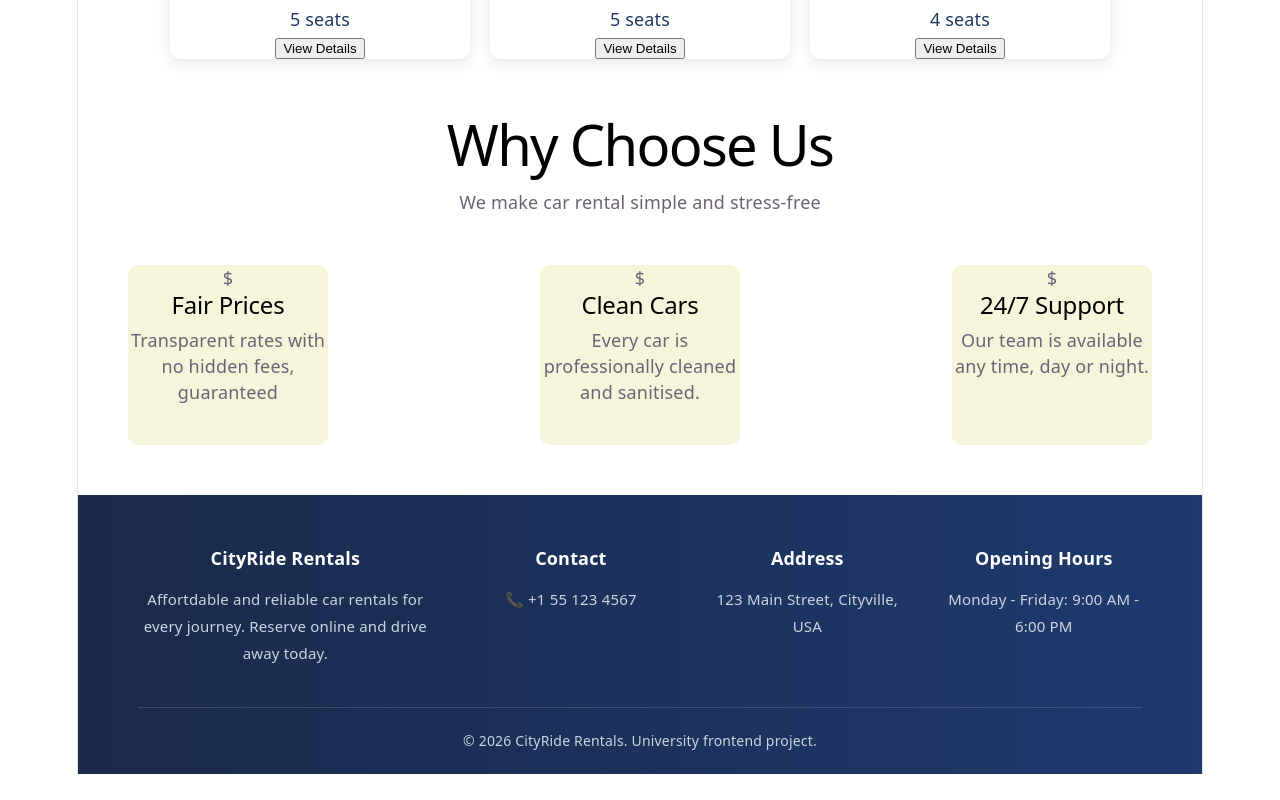
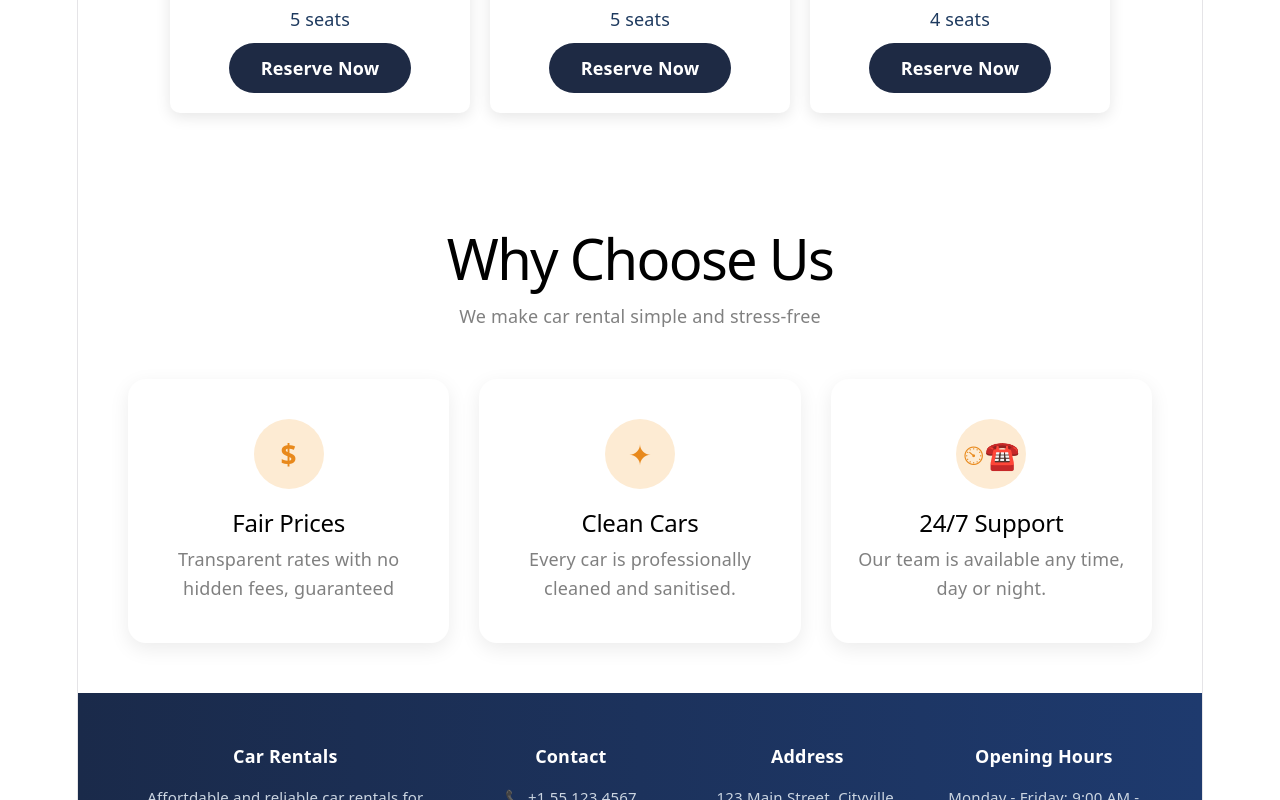
Before and after one commit to 52330128-Anas/webproject, a React (Vite) app: page / in a window 1280 px wide. Shown: the part 520-1320 px from the top of the page. Before the commit the page ends 1294 px from the top, so only its background shows below. Built offline with nearby package versions, Linux system fonts and the light colour scheme.

Commit message:
create cars ,offers, contact,footer and some edit

```diff
--- a/src/Component/Card.jsx
+++ b/src/Component/Card.jsx
@@ -1,6 +1,6 @@
 import React from "react";
 import "../Style/Card.css";
-
+import{Link} from "react-router-dom"
 const Card = ({ image, name, price, transmission, seats }) => {
   return (
     <div className="card">
@@ -9,7 +9,7 @@ const Card = ({ image, name, price, transmission, seats }) => {
       <p>{price}</p>
       <p>{transmission}</p>
       <p>{seats}</p>
-      <button className="card-btn">View Details</button>
+      <Link to="/Reservation" className="card-btn">Reserve Now</Link>
     </div>
   );
 };
--- a/src/Component/Footer.jsx
+++ b/src/Component/Footer.jsx
@@ -8,7 +8,7 @@ const Footer = () => {
         <div className="footer-top">
 
         <div>
-        <h3>CityRide Rentals</h3>
+        <h3>Car Rentals</h3>
         <p>Affortdable and reliable car rentals for every journey. Reserve online and drive away today.</p>
 </div>
 
@@ -28,7 +28,7 @@ const Footer = () => {
       </div>
 
       <div className="footer-bottom">
-        © 2026 CityRide Rentals. University frontend project.
+        © 2026 Car Rentals. University frontend project.
 
     </div>
 
--- a/src/Style/Cars.css
+++ b/src/Style/Cars.css
@@ -3,11 +3,14 @@
   color: white;
   text-align: center;
   padding: 60px 20px;
+
 }
 
 .cars-header h1 {
   font-size: 48px;
   margin: 0 0 10px;
+  margin-bottom: 20px;
+  color: #fff;
 }
 
 .cars-header p {
@@ -23,6 +26,7 @@
   max-width: 1200px;
   margin: 50px auto;
   padding: 0 20px;
+
 }
 
 @media (max-width: 900px) {
@@ -35,4 +39,43 @@
   .cars-grid {
     grid-template-columns: 1fr;
   }
+
 }
+.card-btn {
+  display: inline-block;
+  text-decoration: none;
+  background: #1e2a44;
+  color: #fff;
+  font-weight: 600;
+  font-size: 1rem;
+  padding: 12px 32px;
+  border-radius: 50px;
+  margin: 10px 20px 20px;
+  transition: background 0.25s, transform 0.25s;
+}
+
+.card-btn:hover {
+  background: #0b4a7a;
+  transform: translateY(-2px);
+}
+/* السعر */
+.cars-grid .card p:nth-of-type(1) {
+  color: #e8891c;
+  font-size: 1.4rem;
+  font-weight: bold;
+}
+
+
+.cars-grid .card p:nth-of-type(2),
+.cars-grid .card p:nth-of-type(3) {
+  display: inline-block;
+  margin: 5px 12px;
+  color: gray;
+}
+
+
+.cars-grid .card-btn {
+  display: block;
+  width: fit-content;
+  margin: 15px auto 20px;
+}
--- a/src/Style/Contact.css
+++ b/src/Style/Contact.css
@@ -10,6 +10,7 @@
 .contact-hero h1{
   font-size:45px;
   margin:0 0 10px;
+  color:#fff;
 }
 .contact-hero p{
   color:#cbd5e1;
--- a/src/Style/Home.css
+++ b/src/Style/Home.css
@@ -8,17 +8,48 @@
     display: flex;
     justify-content: space-between;
     padding: 50px;
+    gap: 30px;
 }
 .why-choose{
 text-align: center;
-width: 200px;
-height: 180px;
-border: black 5px;
-background-color: beige;
-border-radius: 10px;
-
+flex: 1;
+min-height: 180px;
+border:black 5px;
+background-color: white;
+border-radius: 18px;
+padding: 40px 25px;
+box-shadow: 0px 6px 20px rgba(0, 0, 0, 0.08);
 }
 
 h2,h1{
     color: black;
 }
+/* عنوان Why Choose Us */
+.cards + div {
+    text-align: center;
+    padding-top: 60px;
+}
+
+.cards + div p {
+    color: gray;
+}
+
+
+.why-choose > div:first-child {
+    width: 70px;
+    height: 70px;
+    margin: 0 auto 20px;
+    border-radius: 50%;
+    background-color: #fdebd3;
+    color: #e8891c;
+    display: flex;
+    align-items: center;
+    justify-content: center;
+    font-size: 28px;
+    font-weight: bold;
+}
+
+.why-choose p {
+    color: gray;
+    line-height: 1.6;
+}
--- a/src/page/Cars.jsx
+++ b/src/page/Cars.jsx
@@ -3,12 +3,12 @@ import "../Style/Cars.css"
 
 import Card from '../Component/Card'
 const cars =[
-  {id:1, name:"Luxury Sedan", price:65,transmission:"Automatic", seats:5 , image:"/Cars/image_1.jpeg"},
-  {id:2, name:"Compact SUV", price:55,transmission:"Manual", seats:5 , image:"/Cars/image_2.avif"},
-  {id:3, name:"Sports Coupe", price:95,transmission:"Automatic", seats:4 , image:"/Cars/image_3.avif"},
-  {id:4, name:"City Hatchback", price:35,transmission:"Manual", seats:4, image:"/Cars/image_4.avif"},
-{id:5, name:"Electric Compact", price:50,transmission:"Automatic", seats:5 , image:"/Cars/image_5.avif"},
-{id:6, name:"Family Sedan", price:45,transmission:"Automatic", seats:5 , image:"/Cars/image_6.avif"},
+  {id:1, name:"Luxury Sedan", price:"65 $/day",transmission:"Automatic", seats:"5 seats", image:"/Cars/image_1.jpeg"},
+  {id:2, name:"Compact SUV", price:"55 $/day",transmission:"Manual", seats:"5 seats", image:"/Cars/image_2.avif"},
+  {id:3, name:"Sports Coupe", price:"95 $/day",transmission:"Automatic", seats:"4 seats", image:"/Cars/image_3.avif"},
+  {id:4, name:"City Hatchback", price:"35 $/day",transmission:"Manual", seats:"4 seats", image:"/Cars/image_4.avif"},
+{id:5, name:"Electric Compact", price:"50 $/day",transmission:"Automatic", seats:"5 seats", image:"/Cars/image_5.avif"},
+{id:6, name:"Family Sedan", price:"45 $/day",transmission:"Automatic", seats:"5 seats", image:"/Cars/image_6.avif"},
 ]
 function Cars(){
   return (
--- a/src/page/Home.jsx
+++ b/src/page/Home.jsx
@@ -63,12 +63,12 @@ const Home = () => {
           <p>Transparent rates with no hidden fees, guaranteed</p>
         </div>
         <div className="why-choose">
-          <div>$</div>
+          <div>✦</div>
           <h2>Clean Cars</h2>
           <p>Every car is professionally cleaned and sanitised.</p>
         </div>
         <div className="why-choose">
-          <div>$</div>
+          <div>⏲☎️</div>
           <h2>24/7 Support</h2>
           <p>Our team is available any time, day or night.</p>
         </div>
```
